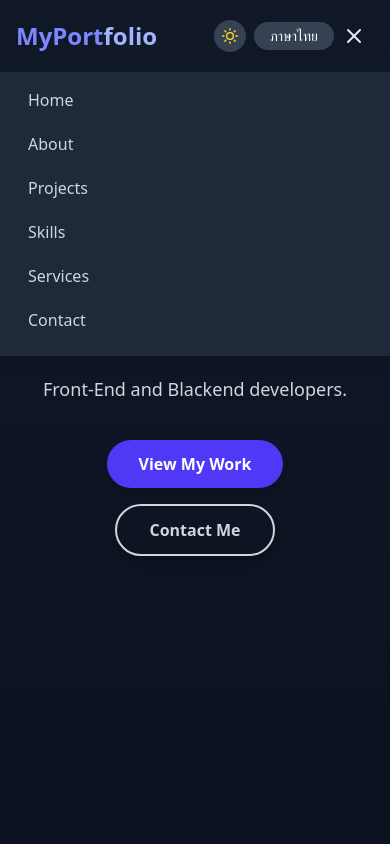
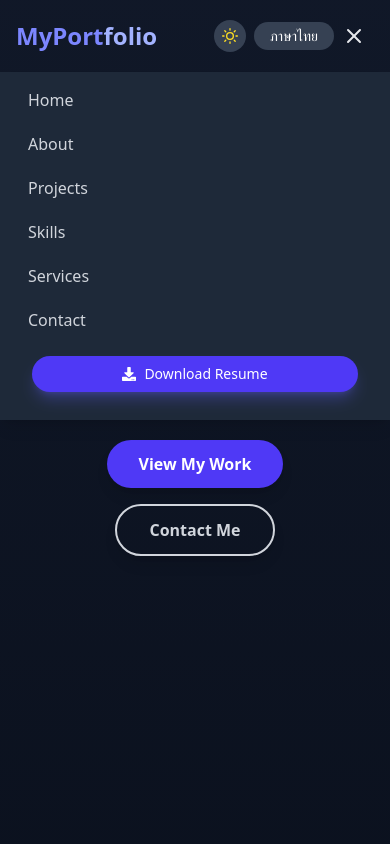
Before and after one commit to Teekon789/portflio_wakim1, a React (Vite) app: page / in a window 390 px wide. Both pictures are taken after a click on the button 354 px from the left and 36 px from the top of the page. Shown: the top 844 px of the page. Built offline with nearby package versions, Linux system fonts and the light colour scheme.

Commit message:
feat: add resume download button to navbar

```diff
--- a/src/components/navbar.jsx
+++ b/src/components/navbar.jsx
@@ -2,6 +2,9 @@
 import { useState, useEffect } from "react";
 import { motion } from "framer-motion";
 import { FiMenu, FiX, FiSun, FiMoon } from "react-icons/fi";
+
+import { FaDownload } from "react-icons/fa";
+import resumeFile from "../assets/Resume.pdf";
 
 const Navbar = ({ darkMode, setDarkMode, lang, setLang, t }) => {
   // สร้าง state สำหรับเปิด/ปิด mobile menu
@@ -47,6 +50,15 @@
       window.removeEventListener("scroll", handleScroll);
     };
   }, []);
+
+  const handleDownloadResume = () => {
+    const link = document.createElement("a");
+    link.href = resumeFile;
+    link.download = "Resume.pdf";
+    document.body.appendChild(link);
+    link.click();
+    document.body.removeChild(link);
+  };
 
   // รายการเมนูสำหรับการนำทาง
   const navItems = [
@@ -223,6 +235,7 @@
           transition={{ duration: 0.3 }}
         >
           <div className="px-4 pt-2 pb-4 space-y-1">
+            {/* เมนูนำทาง */}
             {navItems.map((item, index) => (
               <a
                 key={index}
@@ -237,6 +250,21 @@
                 {item.name}
               </a>
             ))}
+
+            {/* ปุ่มดาวน์โหลดเรซูเม่ */}
+            <div className="px-4 py-3">
+              <button
+                onClick={handleDownloadResume}
+                className={`w-full flex items-center justify-center gap-2 px-4 py-2 rounded-full text-sm font-medium transition-all duration-300 ${
+                  darkMode
+                    ? "bg-indigo-600 hover:bg-indigo-700 text-white shadow-lg shadow-indigo-500/30"
+                    : "bg-indigo-500 hover:bg-indigo-600 text-white shadow-lg shadow-indigo-500/20"
+                }`}
+              >
+                <FaDownload className="text-sm" />
+                <span>{t.downloadResume}</span>
+              </button>
+            </div>
           </div>
         </motion.div>
       )}
```
Also changed, not shown: 1 other file (tests, documents, lock files or other folders).
